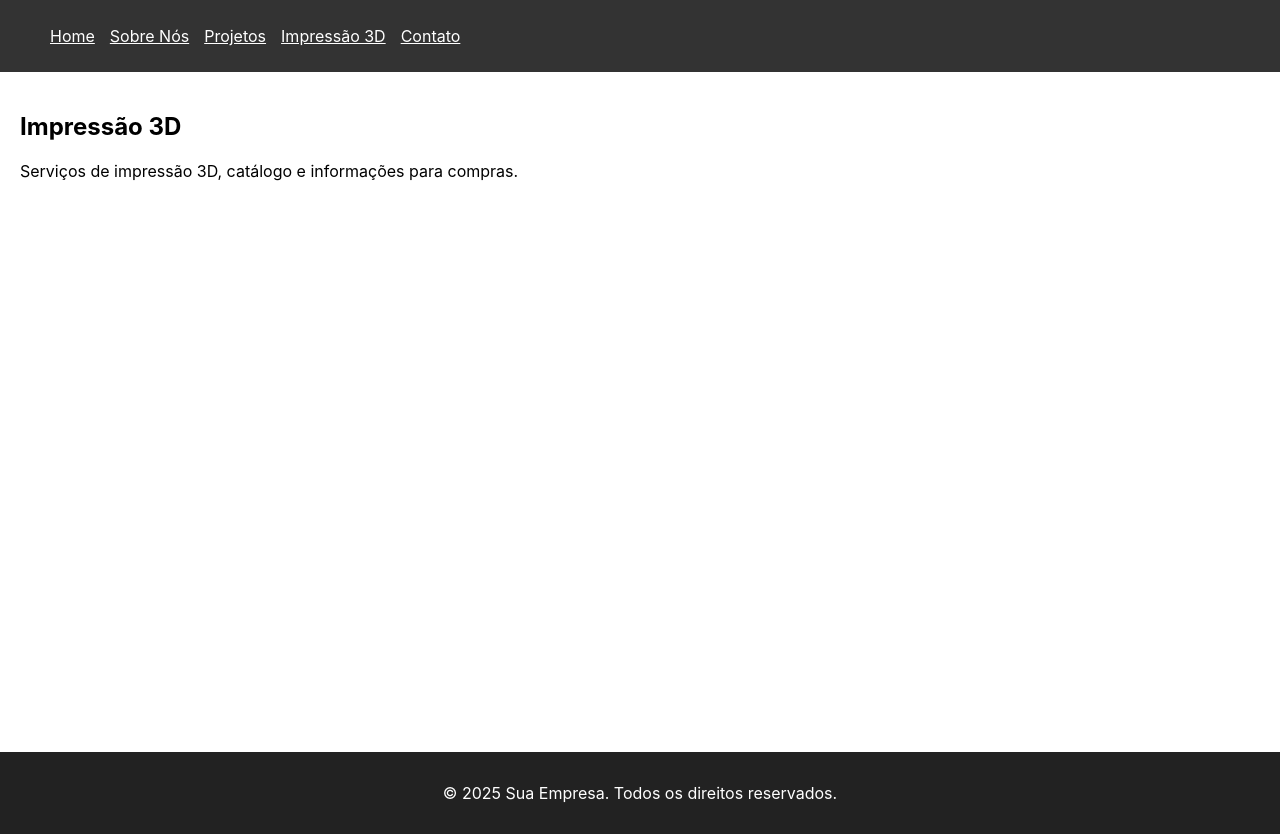
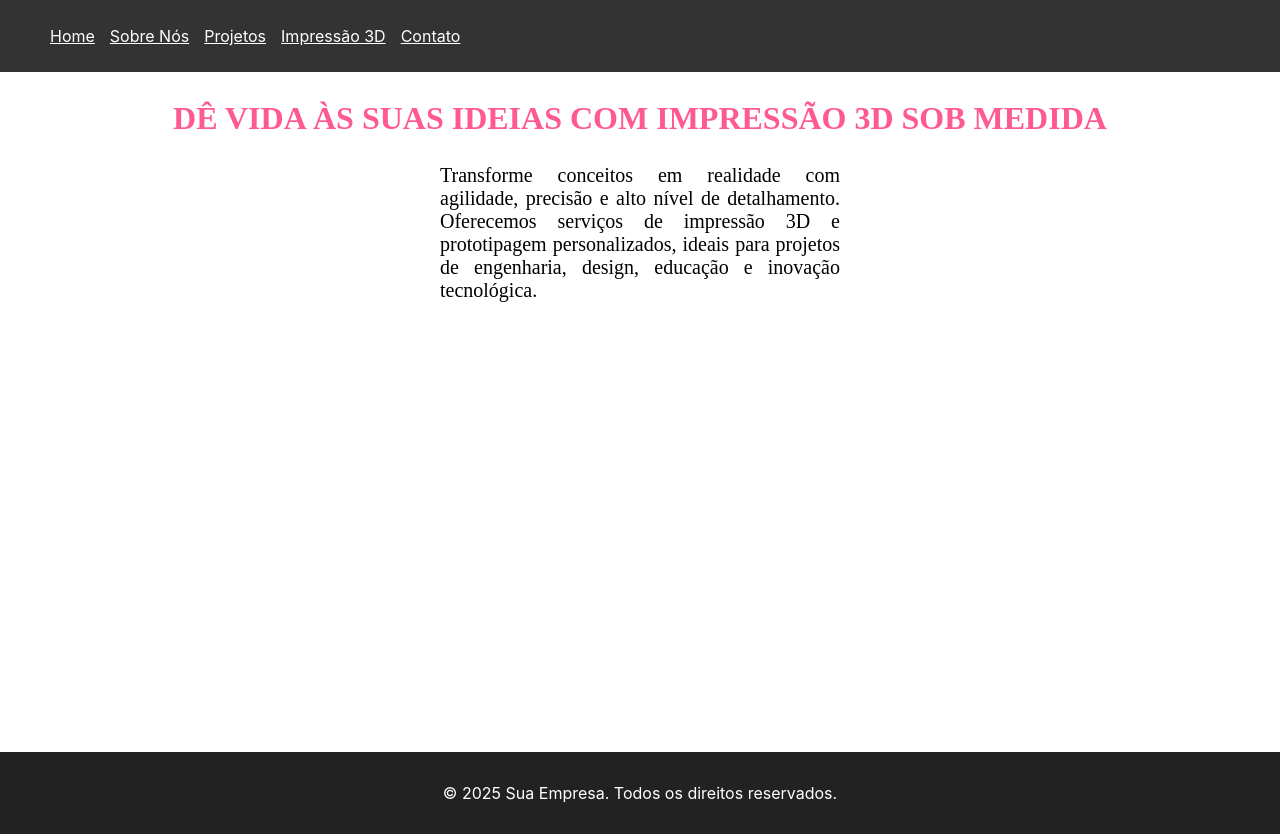
Before and after one commit to projetosTherion/TraineeWeb, a React (Create React App) app in the folder therion/: page /impressao3d in a window 1280 px wide. Built offline with nearby package versions, Linux system fonts and the light colour scheme.

Commit message:
- Adiciona estilo centralizado à section - Alteração do título e subtítulo (Fonte, tamanho, cor...) - Aplica justificação no subtítulo - Ajusta o espaçamento do subtítulo para melhor legibilidade

```diff
--- a/therion/src/paginas/Impressao3D.jsx
+++ b/therion/src/paginas/Impressao3D.jsx
@@ -1,10 +1,14 @@
 function Impressao3D() {
-    return (
-      <section>
-        <h1>Impressão 3D</h1>
-        <p>Serviços de impressão 3D, catálogo e informações para compras.</p>
-      </section>
-    );
-  }
+  return (
+    <section style={{ textAlign: 'center' }}>
+      <h1 style={{ color: '#FF5991', fontFamily: 'League Spartan', fontSize: '2.0rem', marginTop: '0.5rem', fontWeight: 'bold' }}>
+        DÊ VIDA ÀS SUAS IDEIAS COM IMPRESSÃO 3D SOB MEDIDA
+      </h1>
+      <p style={{ textAlign: 'justify', color: '#000000', fontFamily: 'League Spartan', maxWidth: '400px', fontSize: '1.25rem', marginTop: '0.25rem', marginLeft: 'auto', marginRight: 'auto' }}>
+        Transforme conceitos em realidade com agilidade, precisão e alto nível de detalhamento. Oferecemos serviços de impressão 3D e prototipagem personalizados, ideais para projetos de engenharia, design, educação e inovação tecnológica.
+      </p>
+    </section>
+  );
+}
 
-  export default Impressao3D;
+export default Impressao3D;
```
Also changed, not shown: 1 other file (tests, documents, lock files or other folders).
